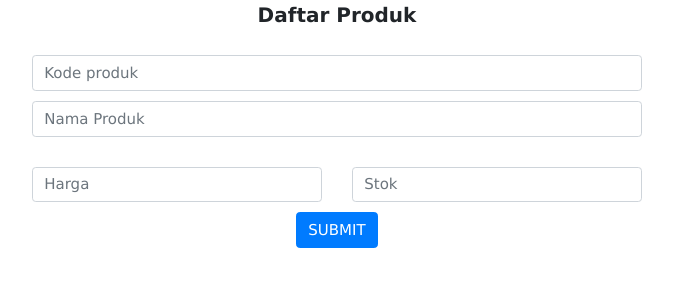
After one commit to adrianfile/sekolah_ci, a CodeIgniter app: page /database/index.php/produk/input in a window 1280 px wide. The commit adds this page. Shown: the top 300 px of the page, without its empty margins (303-976 px from the left). Run offline with CodeIgniter, Linux system fonts and the light colour scheme.

Commit message:
UAS CI-ARETA

```diff
--- a/application/config/database.php
+++ b/application/config/database.php
@@ -78,7 +78,7 @@ $db['default'] = array(
 	'hostname' => 'localhost',
 	'username' => 'root',
 	'password' => '',
-	'database' => 'sekolah',
+	'database' => 'uasci',
 	'dbdriver' => 'mysqli',
 	'dbprefix' => '',
 	'pconnect' => FALSE,
--- /dev/null
+++ b/application/controllers/produk.php
@@ -0,0 +1,67 @@
+<?php
+defined('BASEPATH') OR exit('No direct script access allowed');
+
+class Produk extends CI_Controller {
+
+    public function __construct(){
+        parent::__construct();
+        $this->load->model('m_produk');
+    }
+
+    public function index(){
+
+        $data['judul']="Tampil Data yang ada";
+        $data['tampil']=$this->m_produk->tampil()->result();
+        $this->load->view('produk/index', $data, FALSE);
+    }
+
+    public function input(){
+        $this->load->view('produk/input');
+
+    }
+
+    public function save(){
+        $id=$this->input->post('id');
+        $kode_produk=$this->input->post('kode_produk');
+        $nama_produk=$this->input->post('nama_produk');
+        $harga=$this->input->post('harga');
+        $stok=$this->input->post('stok');
+
+        $data=array(
+            'id'=>$id,
+            'kode_produk'=>$kode_produk,
+            'nama_produk'=>$nama_produk,
+            'harga'=>$harga,
+            'stok' =>$stok
+        );
+
+        $this->m_produk->save($data);
+        redirect('produk','refresh');
+    }
+
+    public function edit(){
+        $id=$this->uri->segment(3);
+        $data['edit']=$this->m_produk->getid($id)->row_array();
+        $this->load->view('produk/edit', $data, FALSE);
+    }
+
+    public function update(){
+        $id=$this->input->post('id');
+        $kode_produk=$this->input->post('kode_produk');
+
+        $data=array(
+            'kode_produk'=>$kode_produk
+        );
+
+        $this->m_produk->update($data,$id);
+        redirect('produk','refresh');
+
+    }
+
+    public function delete(){
+        $id=$this->uri->segment(3);
+        $this->db->where('id',$id);
+        $this->db->delete('produk');
+        redirect('produk','refresh');
+    }
+}
--- /dev/null
+++ b/application/models/m_produk.php
@@ -0,0 +1,26 @@
+<?php
+
+defined('BASEPATH') OR exit('No direct script access allowed');
+
+class m_produk extends CI_Model{
+
+    public function tampil(){
+
+        return $this->db->get('produk');
+    }
+
+    public function save($data){
+        $this->db->insert('produk',$data);
+    }
+
+    public function getid($id){
+        $param= array ('id'=> $id);
+        return $this->db->get_where('produk',$param);
+    }
+    public function update ($data,$id){
+        $this->db->where('id',$id);
+        $this->db->update('produk',$data);
+    }
+
+}
+?>
--- /dev/null
+++ b/application/views/produk/input.php
@@ -0,0 +1,50 @@
+<!DOCTYPE html>
+<head>
+    <title></title>
+    <meta charset="utf-8">
+        <meta name="viewport" content="width=device-width, initial-scale=1">
+        <link rel="stylesheet" href="https://maxcdn.bootstrapcdn.com/bootstrap/4.3.1/css/bootstrap.min.css">
+        <script src="https://ajax.googleapis.com/ajax/libs/jquery/3.4.1/jquery.min.js"></script>
+        <script src="https://cdnjs.cloudflare.com/ajax/libs/popper.js/1.14.7/umd/popper.min.js"></script>
+        <script src="https://maxcdn.bootstrapcdn.com/bootstrap/4.3.1/js/bootstrap.min.js"></script>
+        <link rel="stylesheet" href="https://www.w3schools.com/w3css/4/w3.css">
+        <script src="http://code.highcharts.com/highcharts.js"></script>
+        <script src="http://code.highcharts.com/modules/exporting.js"></script>
+</head>
+<style type="text/css">
+			p {
+				text-align: center;
+				font-size: 20px;
+			}
+</style>
+<body >
+    <p><b>Daftar Produk</b></p>
+    <div class="col-md-6 mx-auto d-block" align="center">
+                <div data-form-type="formoid">
+                    <?php echo form_open('produk/save'); ?>
+                        <div class="row">
+                            <div class="col-md-12" data-for="email" style="margin-top:10px;">
+                                <input type="text" class="form-control input" name="kode_produk" data-form-field="Email" placeholder="Kode produk" required="" id="email-form4-4v">
+                            </div>
+                            <div class="col-md-12" data-for="email" style="margin-top:10px;">
+                                <input type="text" class="form-control input" name="nama_produk" data-form-field="Email" placeholder="Nama Produk" required="" id="email-form4-4v">
+                            </div>
+
+                            <div style="margin-top:30px" class="col-md-6 multi-horizontal" data-for="name">
+                                <input type="text" class="form-control input" name="harga" data-form-field="Name" placeholder="Harga" required="" id="name-form4-4v">
+                            </div>
+
+                            <div style="margin-top:30px" class="col-md-6 multi-horizontal" data-for="phone">
+                                <input type="text" class="form-control input" name="stok" data-form-field="Phone" placeholder="Stok" required="" id="phone-form4-4v">
+                            </div>
+                            <br style="margin-top:10px;">
+                            <div class="input-group-btn col-md-12" style="margin-top: 10px;">
+                                <button type="submit" class="btn btn-primary btn-form display-4">SUBMIT</button>
+                            </div>
+                        </div>
+                    </form>
+                </div>
+            </div>
+	<?php echo form_close(); ?>
+</body>
+</html>
```
Also changed, not shown: application/controllers/guru.php (deleted, +0 -65 lines), application/models/m_guru.php (deleted, +0 -25 lines), application/views/guru/edit.php (deleted, +0 -56 lines), application/views/guru/input.php (deleted, +0 -56 lines), application/views/produk/edit.php (added, +49 -0 lines), application/views/produk/index.php (renamed from application/views/guru/index.php, +18 -21 lines).
